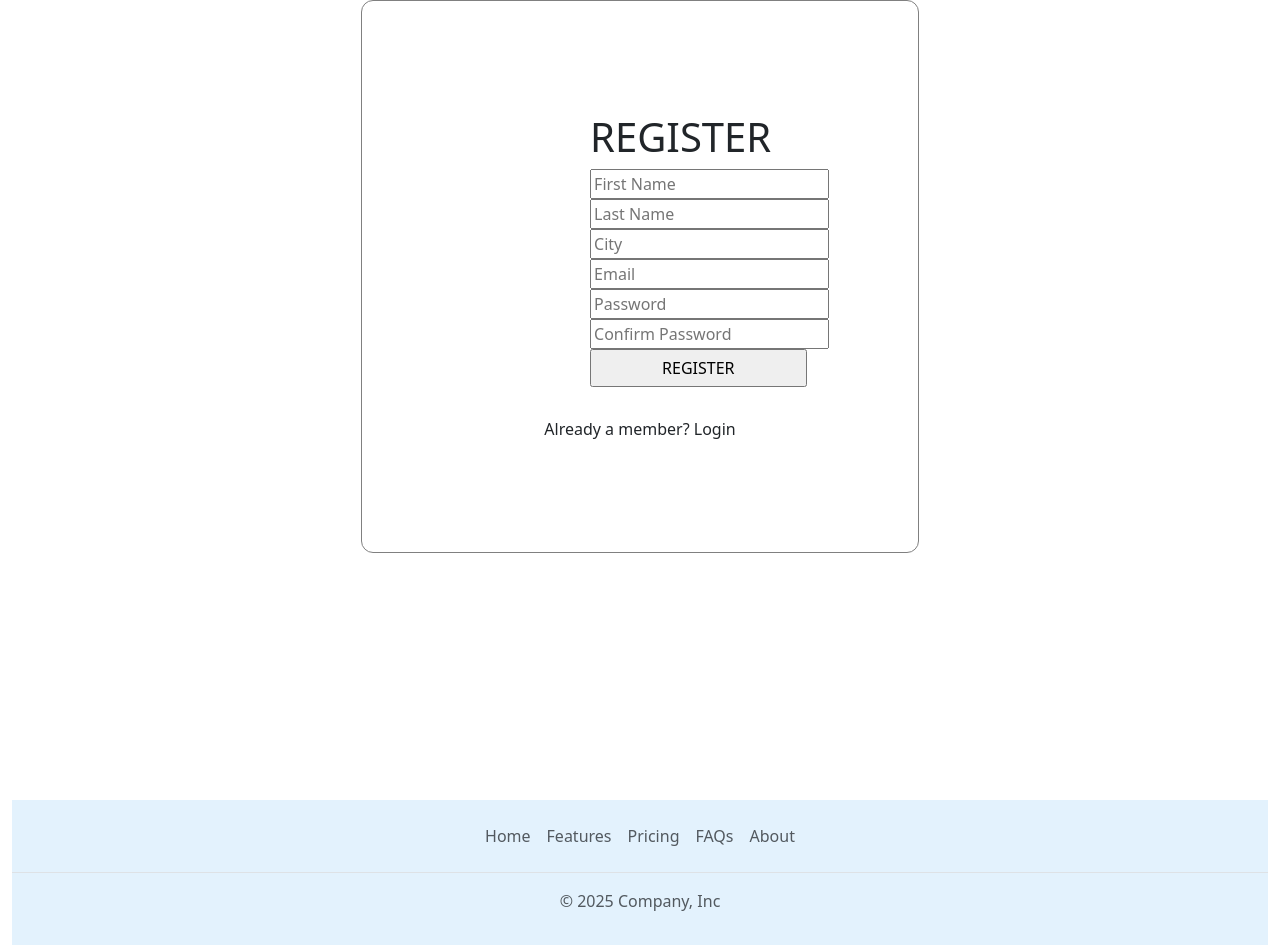
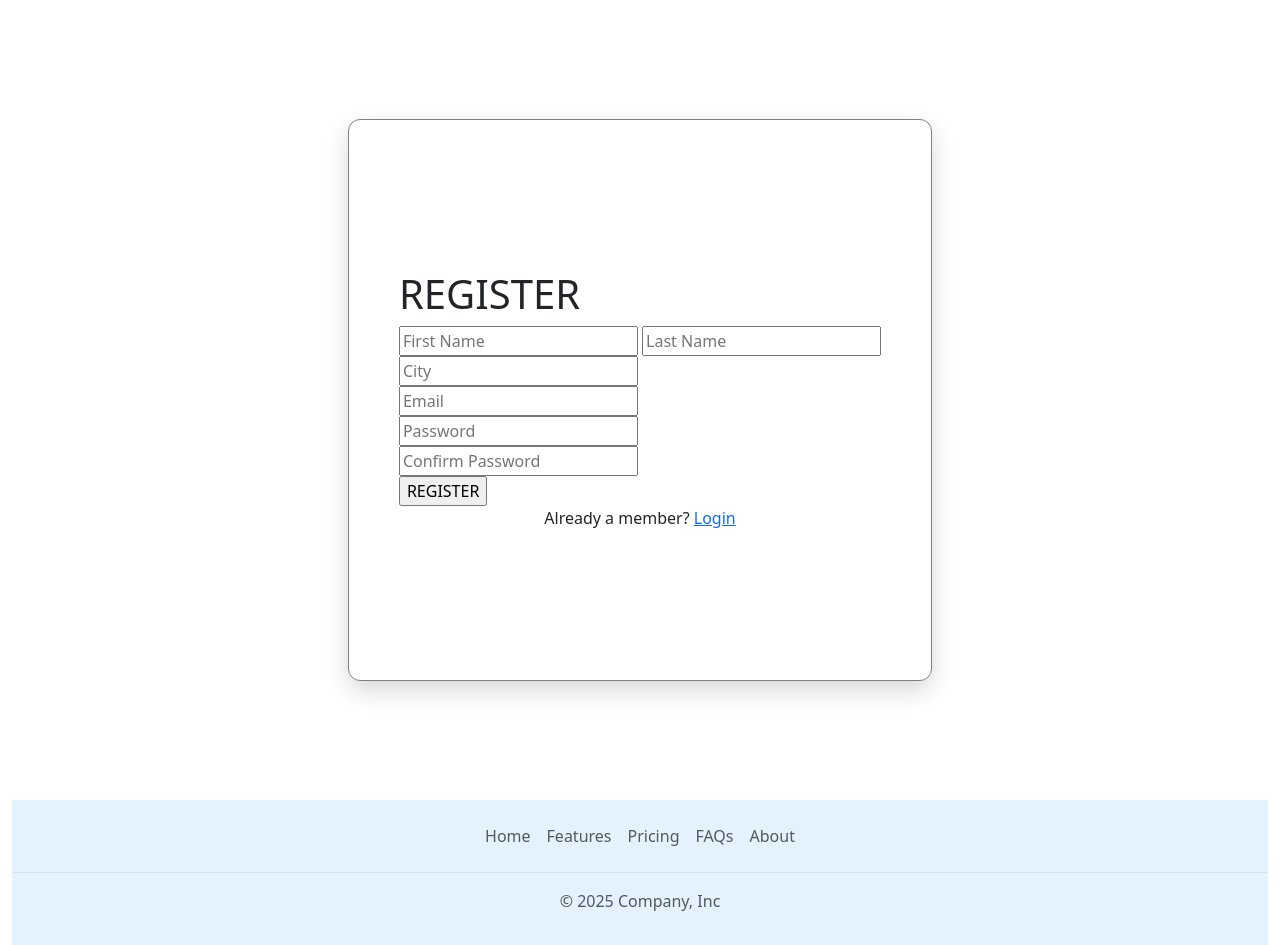
Before and after one commit to follybobbo/CafeWifi, a Flask app: page /register in a window 1280 px wide. Shown: the part 80-1025 px from the top of the page. Run offline with Flask 3, Linux system fonts and the light colour scheme; some libraries are stand-ins or nearby versions.

Commit message:
update register.html

```diff
--- a/static/styles.css
+++ b/static/styles.css
@@ -609,6 +609,36 @@ select {
 
 }
 
+#register-container {
+ min-height: 100vh;
+ display: flex;
+ align-items: center;
+
+
+}
+
+.register-form {
+  width: fit-content;
+  height: 70%;
+  padding: 150px 50px;
+  border: 1px solid grey;
+  border-radius: 12px;
+  margin: auto;
+  box-shadow: 0 10px 25px rgba(0, 0, 0, 0.15);
+  /*display: flex;
+  flex-direction: column;
+  justify-content: center;
+  align-items: center;*/
+
+}
+
+
+
+.form-error {
+  text-align: center;
+  list-styling: none;
+}
+
 
 /*Unverified*/
 
@@ -691,24 +721,7 @@ select {
 
 /*Register*/
 
-.register-form {
-  width: 50%;
-  height: 70%;
-  padding: 10% 10%;
-  border: 1px solid grey;
-  border-radius: 12px;
-  margin: auto;
-  display: flex;
-  flex-direction: column;
-  justify-content: center;
-  align-items: center;
 
-}
-
-.form-error {
-  text-align: center;
-  list-styling: none;
-}
 
 
 
--- a/templates/register.html
+++ b/templates/register.html
@@ -2,7 +2,7 @@
 
 
 {% block content %}
-<div class="container">
+<div id="register-container">
 
 
     <form class="register-form" action="{{url_for('unprotected.register')}}" method="POST">
@@ -18,7 +18,7 @@
           {% endif %}
         {% endwith %}
 
-        <div id="form-id" style="width: 30%; margin: auto;">
+        <div id="form-id">
             <h1>REGISTER</h1>
             <div>
                 <span>{{form.name(placeholder="First Name")}}</span>
@@ -50,11 +50,11 @@
               {% endif %}
 
 
-            {{form.register(class="form_btn")}}
+            {{form.register(id="register-form_btn")}}
         </div>
         <div style="text-align: center;">
             <span>Already a member?</span >
-            <a>Login</a>
+            <a href="{{url_for('unprotected.login')}}">Login</a>
         </div>
     </form>
 </div>
```
